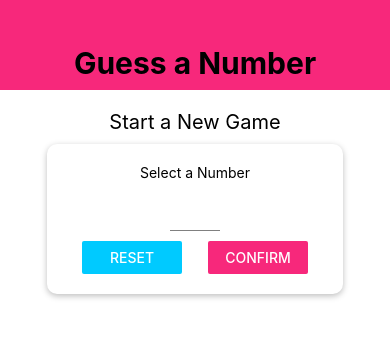
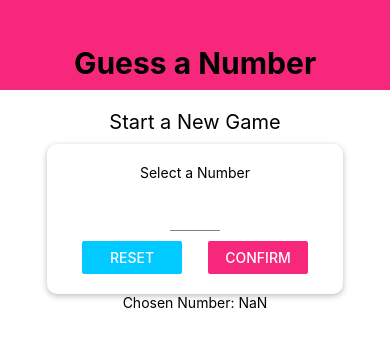
Before and after one commit to rpadilla6/Guess-The-Number, a React Native app: screen / in a window 390 px wide. Both pictures are taken after a click on the button "CONFIRM". Shown: the top 346 px of the page. Built offline with nearby package versions, Linux system fonts and the light colour scheme.

Commit message:
Added onPress handlers to buttons

```diff
--- a/screens/StartGameScreen.js
+++ b/screens/StartGameScreen.js
@@ -1,16 +1,41 @@
 import React, { useState } from 'react';
-import { View, Text, StyleSheet, TextInput, Button } from 'react-native';
+import { View, Text, StyleSheet, TextInput, Button, TouchableWithoutFeedback, Keyboard } from 'react-native';
 import Card from '../components/Card';
 import Colors from '../constants/colors';
 import Input from '../components/Input';
 
 const StartGameScreen = props => {
     const [enteredValue, setEnteredValue ] = useState('');
+    const [confirmed, setConfirmed] = useState(false);
+    const [selectedNumber, setSelectedNumber] = useState();
 
     const numberInputHandler = inputText => {
         setEnteredValue(inputText.replace(/[^0-9]/g, ''));
     };
+    const resetInputHandler = () => {
+        setEnteredValue('');
+        setConfirmed(false);
+    };
+    const confirmInputHandler = () => {
+        const chosenNumber = parseInt(enteredValue);
+        if (chosenNumber === NaN || chosenNumber <= 0 || chosenNumber > 99){
+            return;
+        }
+      setConfirmed(true);
+      setSelectedNumber(chosenNumber);
+      setEnteredValue('');
+    };
+
+    let confirmedOutput;
+
+    if (confirmed) {
+        confirmedOutput = <Text> Chosen Number: {selectedNumber} </Text>
+    }
+
   return (
+    <TouchableWithoutFeedback onPress={() => {
+        Keyboard.dismiss();
+    }}>
     <View style={styles.screen}>
         <Text style={styles.title}>Start a New Game</Text>
         <Card style={styles.inputContainer}>
@@ -26,14 +51,16 @@ const StartGameScreen = props => {
                 />
             <View style={styles.buttonContainer}>
                 <View style={styles.buttonStyles}>
-                    <Button  title="Reset" onPress={() => {}} color={Colors.secondary}/>
+                    <Button  title="Reset" onPress={resetInputHandler} color={Colors.secondary}/>
                 </View>
                 <View style={styles.buttonStyles}>
-                    <Button  title="Confirm" onPress={() => {}} color={Colors.primary}/>
+                    <Button  title="Confirm" onPress={confirmInputHandler} color={Colors.primary}/>
                 </View>
             </View>
         </Card>
+        {confirmedOutput}
     </View>
+    </TouchableWithoutFeedback>
   );
 };
 
```
